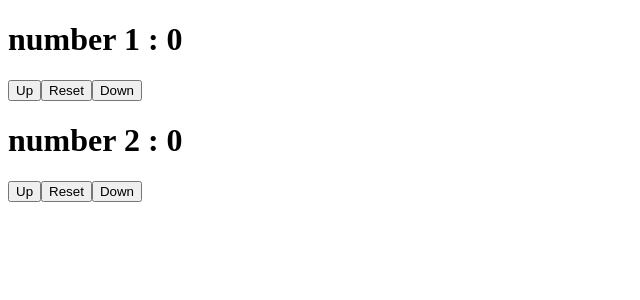
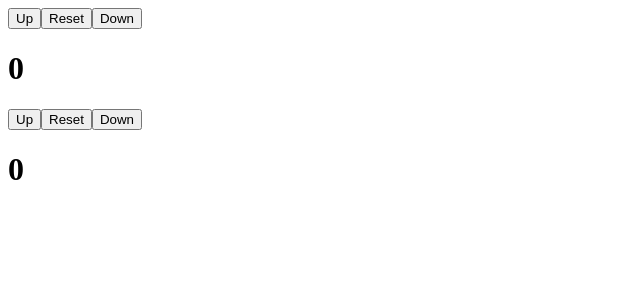
Before and after one commit to MamadTaheri/react-training, a React (Create React App) app: page / in a window 1280 px wide. Shown: the top 300 px of the page, without its empty margins (0-640 px from the left). Built offline with nearby package versions, Linux system fonts and the light colour scheme.

Commit message:
multiple useReducer

```diff
--- a/src/App.js
+++ b/src/App.js
@@ -1,10 +1,12 @@
 import React from 'react';
+import Counter from './components/Counter';
 import NewCounter from './components/NewCounter';
 
 const App = () => {
   return (
     <div>
-      <NewCounter />
+      <Counter />
+      {/* <NewCounter /> */}
     </div>
   );
 };
--- a/src/components/Counter.js
+++ b/src/components/Counter.js
@@ -1,31 +1,39 @@
-import React, {useReducer} from 'react';
+import React, { useReducer } from "react";
 
-const initialState = 0
+const initialState = 0;
 
 const reducer = (state, action) => {
   switch (action) {
     case "UP":
-            return state + 1
+      return state + 1;
     case "DOWN":
-            return state - 1
+      return state - 1;
     case "RESET":
-            return initialState
+      return initialState;
     default:
-        return state
+      return state;
   }
-}
+};
 
 const Counter = () => {
-
-    const [number, dispatch] = useReducer(reducer, initialState)
+  const [number, dispatch] = useReducer(reducer, initialState);
+  const [number2, dispatch2] = useReducer(reducer, initialState);
 
   return (
+    <>
       <div>
         <button onClick={() => dispatch("UP")}>Up</button>
         <button onClick={() => dispatch("RESET")}>Reset</button>
         <button onClick={() => dispatch("DOWN")}>Down</button>
         <h1 className="">{number}</h1>
       </div>
+      <div>
+        <button onClick={() => dispatch2("UP")}>Up</button>
+        <button onClick={() => dispatch2("RESET")}>Reset</button>
+        <button onClick={() => dispatch2("DOWN")}>Down</button>
+        <h1 className="">{number2}</h1>
+      </div>
+    </>
   );
 };
 
```
Lines whose indentation alone changed are shown as unchanged.
